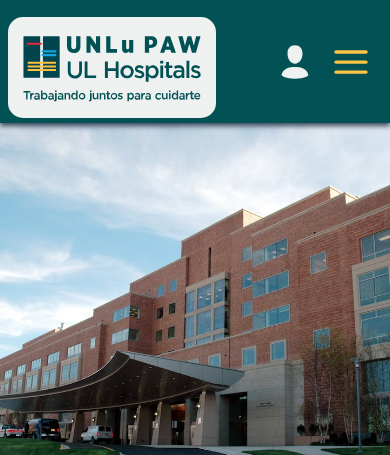
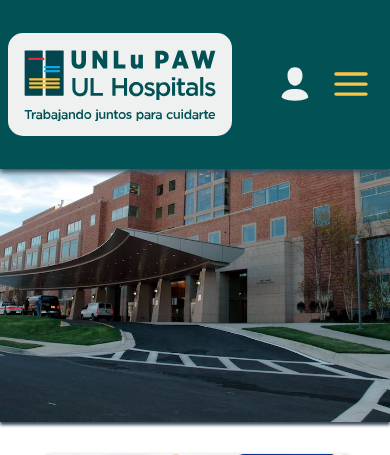
Before and after one commit to matiasgimenezdev/programacion-ambiente-web, a PHP site: page / in a window 390 px wide. Shown: the top 455 px of the page. Run offline with PHP 8.4, Linux system fonts and the light colour scheme; some web fonts are replaced.

Commit message:
Fix del header en mobile

```diff
--- a/styles/global/shared.css
+++ b/styles/global/shared.css
@@ -11,12 +11,13 @@ html {
 header {
 	width: 100%;
 	background-color: var(--green);
-	height: max(14vh, 123px);
+	min-height: 125px;
+	height: 20vh;
 	display: flex;
 	align-items: center;
 	justify-content: flex-end;
 	gap: 0.5rem;
-	position: sticky;
+	position: fixed;
 	top: 0;
 	z-index: 2000;
 	box-shadow: 0 3px 5px var(--grey);
@@ -25,10 +26,10 @@ header {
 h1 {
 	width: 14rem;
 	height: 7rem;
-	padding: 0.7rem 0.5rem 0rem 0.5rem;
+	padding: 0.3rem 0;
 	position: absolute;
-	top: 0.35rem;
-	left: 0;
+	top: auto;
+	left: 0.5rem;
 }
 
 h1 img {
```
